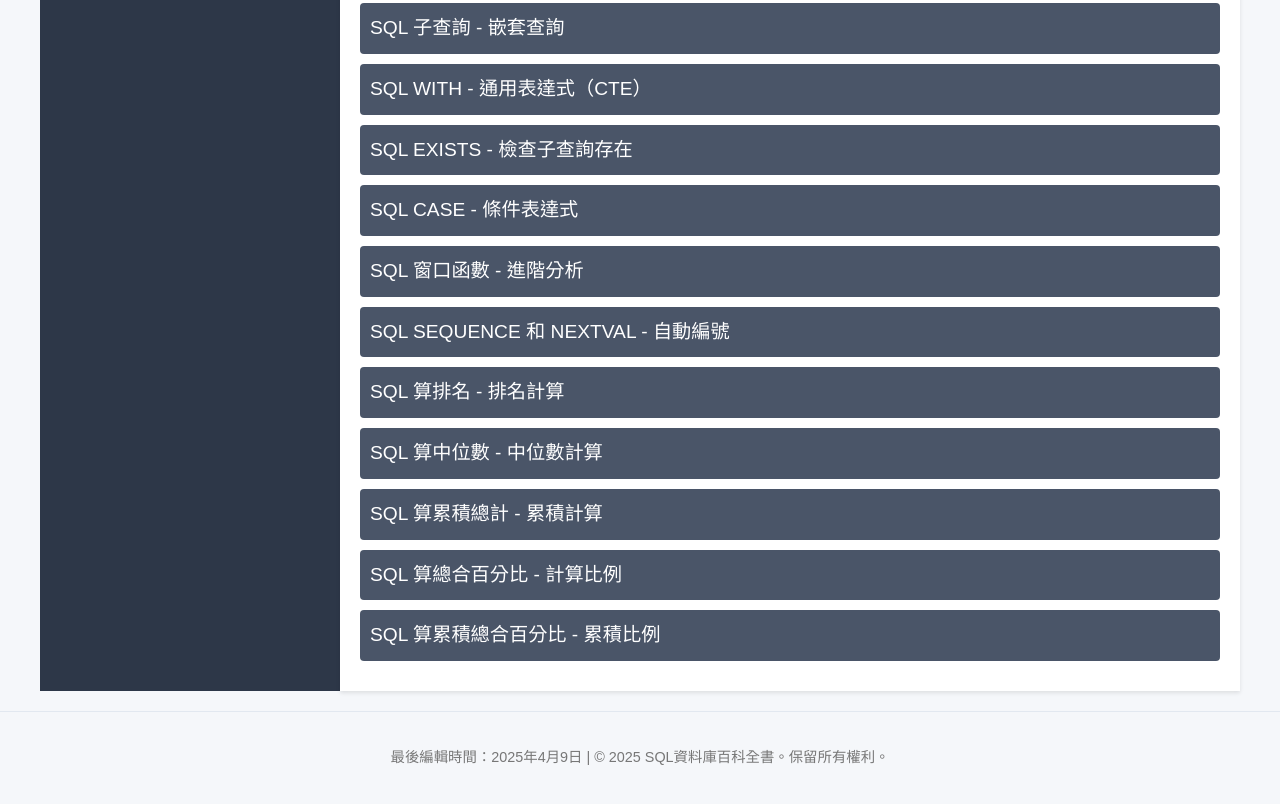
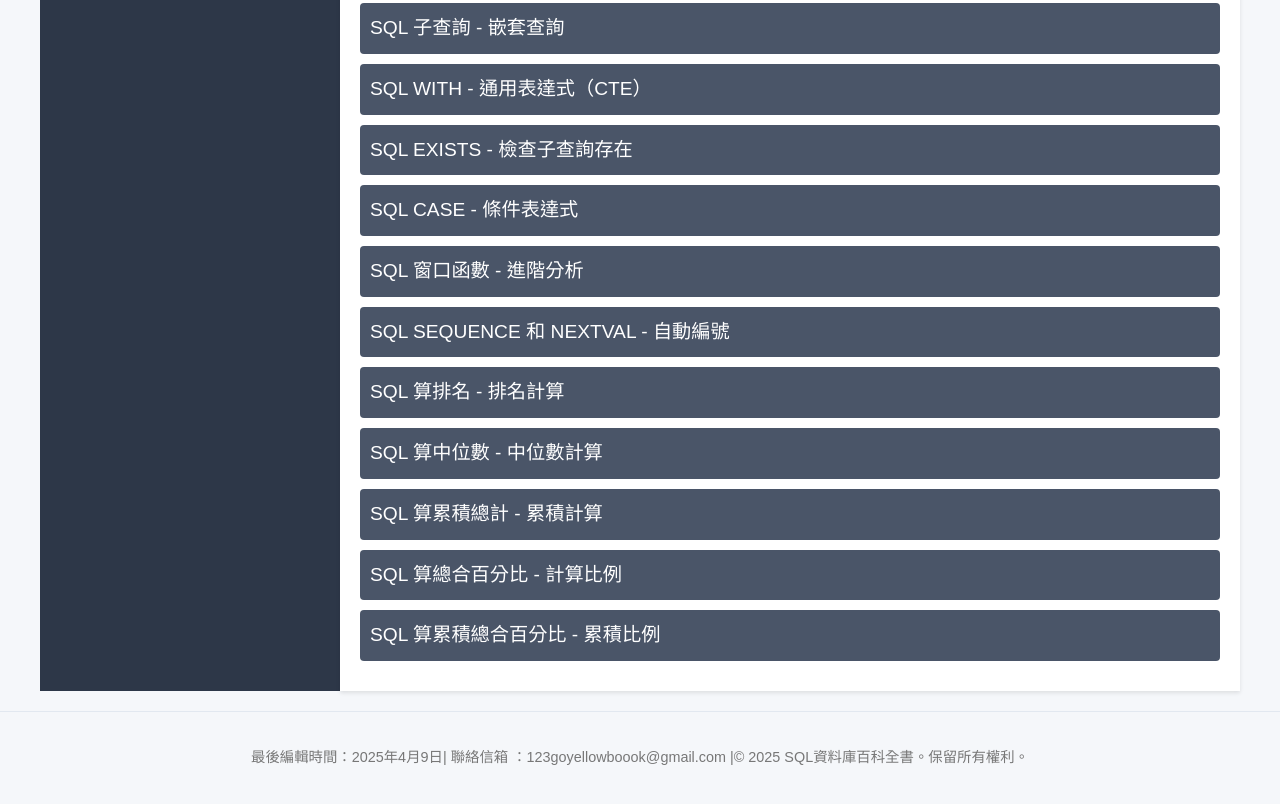
Before and after one commit to sql-tech/sql-tech.github.io, a plain HTML site: page index.html in a window 1280 px wide. Shown: the part 4168-4972 px from the top of the page. Drawn offline with Linux system fonts and the light colour scheme.

Commit message:
Add files via upload

```diff
--- a/index.html
+++ b/index.html
@@ -3159,7 +3159,7 @@ WHERE rn IN (FLOOR((cnt+1)/2), CEIL((cnt+1)/2));</code></pre>
         </main>
     </div>
     <footer>
-        <p>最後編輯時間：2025年4月9日 | © 2025 SQL資料庫百科全書。保留所有權利。</p>
+        <p>最後編輯時間：2025年4月9日| 聯絡信箱 ：123goyellowboook@gmail.com |© 2025 SQL資料庫百科全書。保留所有權利。</p>
     </footer>
     <script>
         document.addEventListener('DOMContentLoaded', () => {
```
